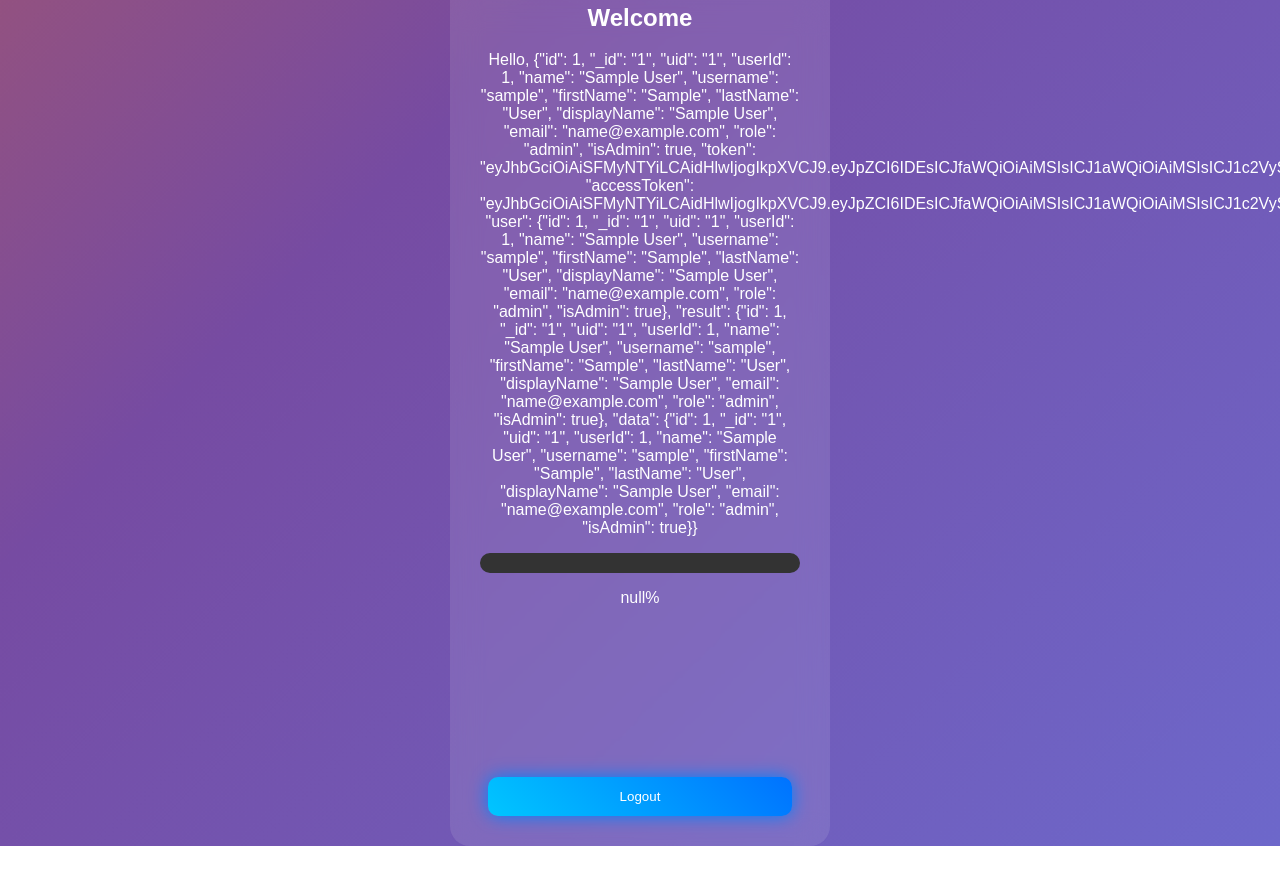
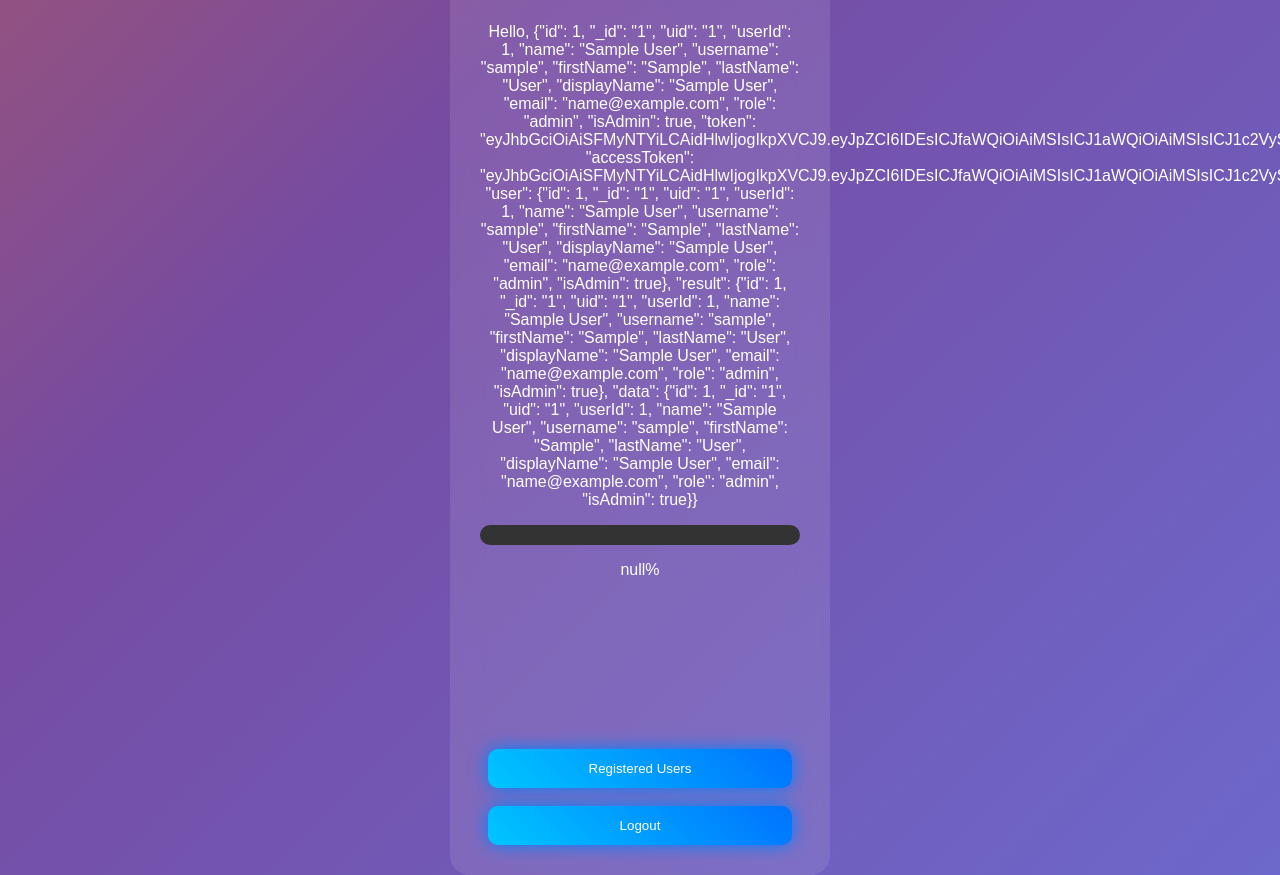
Before and after one commit to gunvirkaur133-pixel/Keystroke-authentication, a plain HTML site: page dashboard.html in a window 1280 px wide. Shown: the top 875 px of the page. Before the commit the page ends 846 px from the top, so only its background shows below. Drawn offline with nearby package versions, Linux system fonts and the light colour scheme; sample sign-in values are in the browser's storage.

Commit message:
Add button to view registered users on dashboard
Added a button to view registered users.

```diff
--- a/dashboard.html
+++ b/dashboard.html
@@ -21,6 +21,9 @@
 
 <canvas id="chart"></canvas>
 
+<button onclick="viewUsers()">
+    Registered Users
+</button><br><br>
 <button onclick="logout()">Logout</button>
 
 </div>
```
